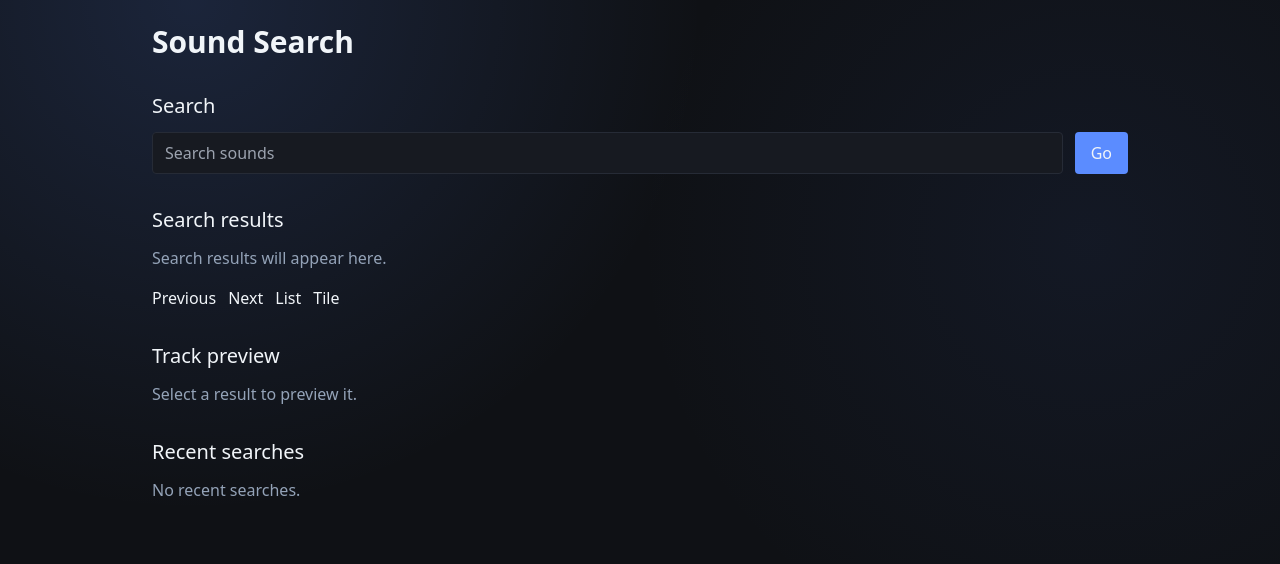
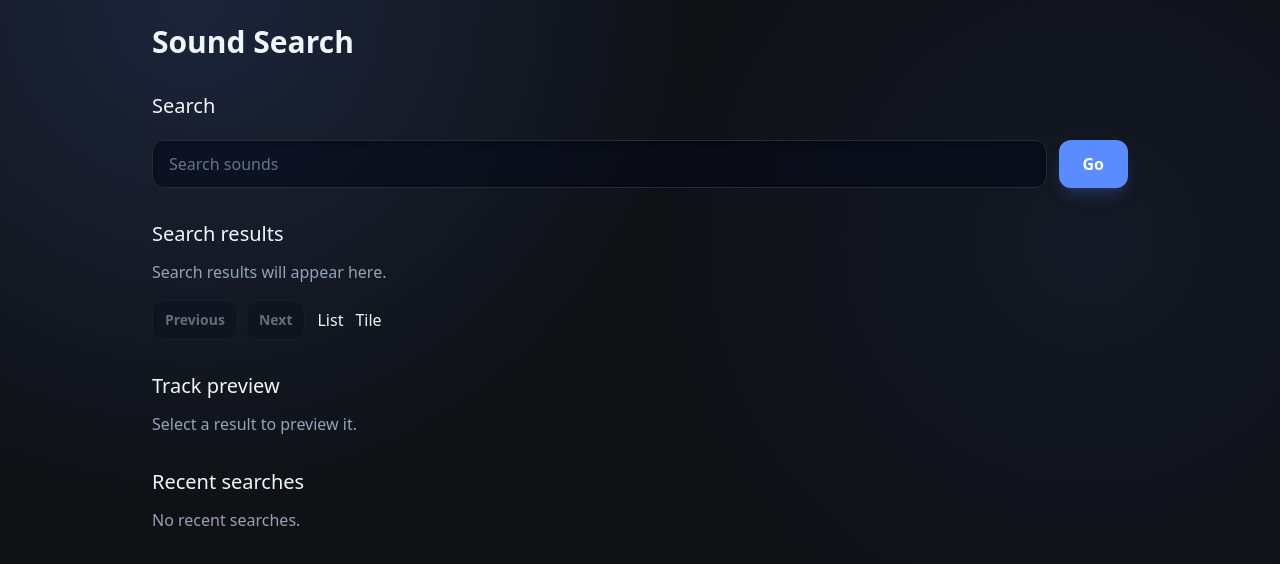
Before and after one commit to zoharharuv/sound-search-exam, a React (Vite) app: page / in a window 1280 px wide. Shown: the top 564 px of the page. Built offline with nearby package versions, Linux system fonts and the light colour scheme.

Commit message:
milestone 3 - Pagination, searchbar and searchresult styling and funcs

```diff
--- a/src/components/Pagination.tsx
+++ b/src/components/Pagination.tsx
@@ -14,14 +14,24 @@ export function Pagination({
   onNext,
 }: PaginationProps) {
   return (
-    <>
-      <button disabled={!canGoPrevious} onClick={onPrevious} type="button">
+    <div className="flex items-center gap-2">
+      <button
+        className="min-h-10 rounded-xl border border-surface-border bg-slate-950/40 px-3 text-sm font-semibold text-slate-200 transition hover:border-accent/60 hover:text-white focus-visible:outline-none focus-visible:ring-2 focus-visible:ring-accent disabled:cursor-not-allowed disabled:opacity-40"
+        disabled={!canGoPrevious}
+        onClick={onPrevious}
+        type="button"
+      >
         Previous
       </button>
-      <button disabled={!canGoNext} onClick={onNext} type="button">
+      <button
+        className="min-h-10 rounded-xl border border-surface-border bg-slate-950/40 px-3 text-sm font-semibold text-slate-200 transition hover:border-accent/60 hover:text-white focus-visible:outline-none focus-visible:ring-2 focus-visible:ring-accent disabled:cursor-not-allowed disabled:opacity-40"
+        disabled={!canGoNext}
+        onClick={onNext}
+        type="button"
+      >
         Next
       </button>
       {isPending ? <span className="sr-only">Loading page</span> : null}
-    </>
+    </div>
   );
 }
--- a/src/components/SearchBar.tsx
+++ b/src/components/SearchBar.tsx
@@ -21,21 +21,26 @@ export function SearchBar({
   return (
     <form
       aria-busy={isSearching}
-      className="mt-3 flex gap-3"
+      className="mt-5 flex flex-col gap-3 sm:flex-row"
       onSubmit={handleSubmit}
+      role="search"
     >
       <label className="sr-only" htmlFor="sound-search-query">
         Search sounds
       </label>
       <input
         id="sound-search-query"
-        className="min-w-0 flex-1 rounded border border-surface-border bg-surface-raised px-3 py-2"
+        autoComplete="off"
+        className="min-h-12 min-w-0 flex-1 rounded-xl border border-surface-border bg-slate-950/50 px-4 text-base text-white shadow-inner shadow-black/20 outline-none transition placeholder:text-slate-500 focus:border-accent focus:ring-4 focus:ring-accent/15"
         onChange={(event) => onQueryChange(event.target.value)}
         placeholder="Search sounds"
         type="search"
         value={query}
       />
-      <button className="rounded bg-accent px-4 py-2" type="submit">
+      <button
+        className="min-h-12 rounded-xl bg-accent px-6 font-semibold text-white shadow-lg shadow-accent/20 transition hover:bg-blue-400 focus-visible:outline-none focus-visible:ring-2 focus-visible:ring-accent focus-visible:ring-offset-2 focus-visible:ring-offset-surface disabled:opacity-60"
+        type="submit"
+      >
         Go
       </button>
     </form>
--- a/src/components/SearchResults.tsx
+++ b/src/components/SearchResults.tsx
@@ -1,20 +1,30 @@
+import { AnimatePresence, motion } from "framer-motion";
 import type { Sound } from "@/domain/sound";
+import type { ViewMode } from "@/storage/preferences-storage";
 
 export interface SearchResultsProps {
   readonly results: readonly Sound[];
+  readonly viewMode: ViewMode;
+  readonly selectedSoundId: string | null;
+  readonly shouldReduceMotion: boolean;
   readonly hasSearched: boolean;
   readonly isLoading: boolean;
   readonly isEmpty: boolean;
   readonly errorMessage: string | null;
+  onSelect(sound: Sound): void;
   onRetry(): void;
 }
 
 export function SearchResults({
   results,
+  viewMode,
+  selectedSoundId,
+  shouldReduceMotion,
   hasSearched,
   isLoading,
   isEmpty,
   errorMessage,
+  onSelect,
   onRetry,
 }: SearchResultsProps) {
   if (!hasSearched) {
@@ -47,12 +57,82 @@ export function SearchResults({
   }
 
   return (
-    <ul className="mt-3 space-y-2" aria-label="Sound search results">
-      {results.map((sound) => (
-        <li key={sound.id} className="rounded bg-surface-raised px-3 py-2">
-          {sound.title}
-        </li>
-      ))}
+    <ul
+      aria-label="Sound search results"
+      className={
+        viewMode === "tile"
+          ? "mt-4 grid grid-cols-2 gap-3 sm:grid-cols-3"
+          : "mt-4 space-y-2"
+      }
+    >
+      <AnimatePresence initial={false}>
+        {results
+          .filter((sound) => sound.id !== selectedSoundId)
+          .map((sound) => (
+            <motion.li
+              className="min-w-0"
+              exit={
+                shouldReduceMotion ? undefined : { opacity: 0, scale: 0.96 }
+              }
+              key={sound.id}
+              layout={!shouldReduceMotion}
+              transition={{ duration: shouldReduceMotion ? 0 : 0.28 }}
+            >
+              <button
+                aria-label={
+                  viewMode === "tile" ? `Select ${sound.title}` : undefined
+                }
+                className={`group w-full overflow-hidden border border-surface-border bg-surface-raised text-left transition hover:-translate-y-0.5 hover:border-accent/60 hover:bg-slate-800 focus-visible:outline-none focus-visible:ring-2 focus-visible:ring-accent focus-visible:ring-offset-2 focus-visible:ring-offset-surface ${
+                  viewMode === "tile"
+                    ? "h-full rounded-2xl"
+                    : "flex min-h-16 items-center gap-3 rounded-xl p-2"
+                }`}
+                onClick={() => onSelect(sound)}
+                type="button"
+              >
+                <motion.span
+                  className={`relative block shrink-0 overflow-hidden bg-slate-900 ${
+                    viewMode === "tile"
+                      ? "aspect-square w-full"
+                      : "h-12 w-12 rounded-lg"
+                  }`}
+                  layoutId={
+                    shouldReduceMotion ? undefined : `sound-artwork:${sound.id}`
+                  }
+                  transition={{
+                    duration: shouldReduceMotion ? 0 : 0.46,
+                    ease: [0.22, 1, 0.36, 1],
+                  }}
+                >
+                  {sound.artworkUrl ? (
+                    <img
+                      alt=""
+                      className="h-full w-full object-cover transition duration-300 group-hover:scale-105"
+                      loading="lazy"
+                      src={sound.artworkUrl}
+                    />
+                  ) : (
+                    <span
+                      aria-hidden="true"
+                      className="flex h-full items-center justify-center bg-gradient-to-br from-accent-muted/50 via-slate-800 to-slate-950 text-2xl text-slate-300"
+                    >
+                      ♪
+                    </span>
+                  )}
+                </motion.span>
+                <span
+                  className={`block min-w-0 font-medium text-slate-100 ${
+                    viewMode === "tile"
+                      ? "px-3 py-3 text-sm leading-5"
+                      : "truncate pr-3"
+                  }`}
+                >
+                  {sound.title}
+                </span>
+              </button>
+            </motion.li>
+          ))}
+      </AnimatePresence>
     </ul>
   );
 }
```
